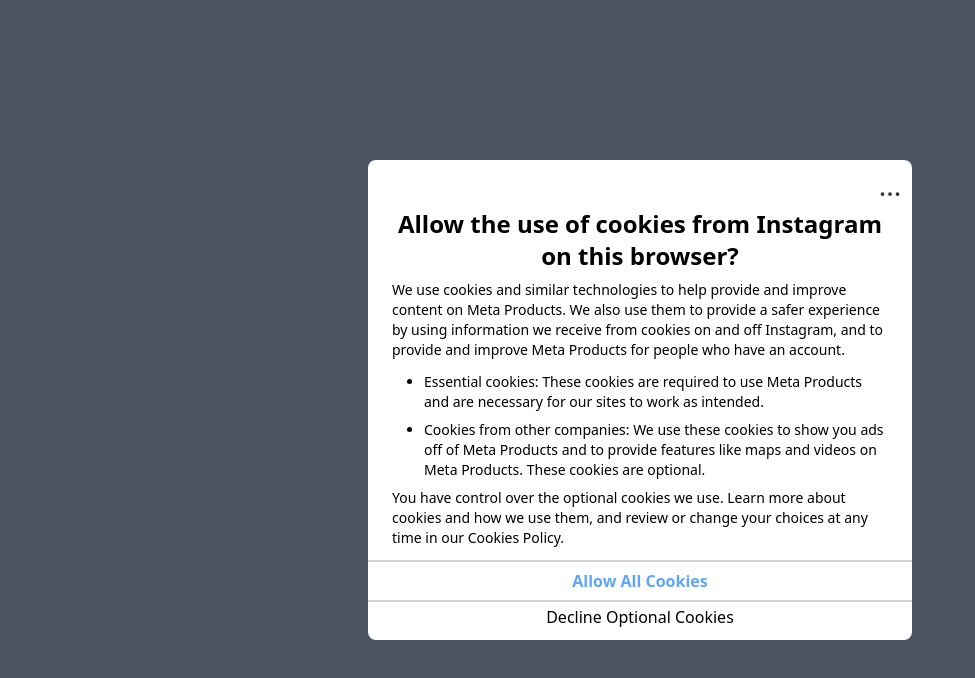
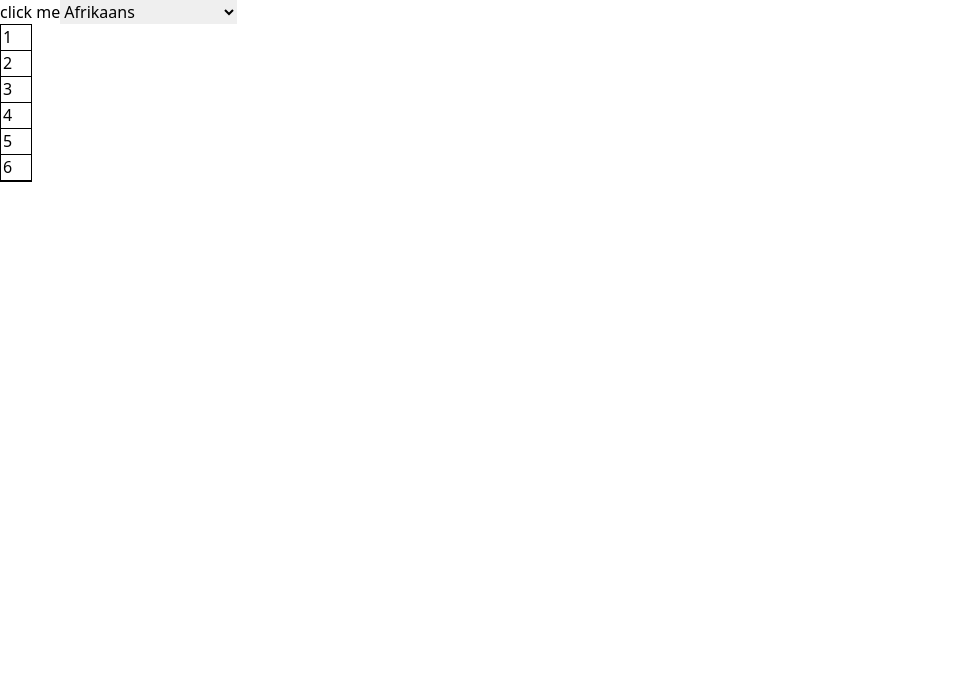
Before and after one commit to David-I7/Instagram, a React (Vite) app in the folder frontEnd/: page / in a window 1280 px wide. Shown: the top 678 px of the page, without its empty margins (0-975 px from the left). Built offline with nearby package versions, Linux system fonts and the light colour scheme.

Commit message:
Finish loginPage view

```diff
--- a/frontEnd/src/App.tsx
+++ b/frontEnd/src/App.tsx
@@ -1,9 +1,9 @@
-import CookiesModal from "./components/modals/CookiesModal";
+import Login from "./pages/Login";
 
 function App() {
   return (
     <>
-      <CookiesModal />
+      <Login />
     </>
   );
 }
--- a/frontEnd/src/assets/index.css
+++ b/frontEnd/src/assets/index.css
@@ -604,6 +604,10 @@
   width: 14rem;
 }
 
+.w-8 {
+  width: 2rem;
+}
+
 .flex-grow {
   flex-grow: 1;
 }
@@ -659,6 +663,10 @@
   border-width: 1px;
 }
 
+.border-b {
+  border-bottom-width: 1px;
+}
+
 .border-solid {
   border-style: solid;
 }
@@ -666,6 +674,11 @@
 .border-black {
   --tw-border-opacity: 1;
   border-color: rgb(0 0 0 / var(--tw-border-opacity));
+}
+
+.border-b-black {
+  --tw-border-opacity: 1;
+  border-bottom-color: rgb(0 0 0 / var(--tw-border-opacity));
 }
 
 .bg-gray-600 {
--- /dev/null
+++ b/frontEnd/src/components/common/SelectLanguage.tsx
@@ -0,0 +1,97 @@
+import { useRef } from "react";
+
+const SelectLanguage = () => {
+  const selectRef = useRef<HTMLSelectElement>(null);
+  return (
+    <>
+      <button
+        onClick={() => {
+          if (selectRef.current) {
+            selectRef.current.focus();
+            selectRef.current.selectedIndex = 1;
+            console.log(selectRef.current.selectedIndex);
+          }
+        }}
+      >
+        click me
+      </button>
+      <select ref={selectRef} aria-label="Switch Display Language">
+        <option value="af">Afrikaans</option>
+        <option value="ar">العربية</option>
+        <option value="cs">Čeština</option>
+        <option value="da">Dansk</option>
+        <option value="de">Deutsch</option>
+        <option value="el">Ελληνικά</option>
+        <option value="en">English</option>
+        <option value="en-gb">English (UK)</option>
+        <option value="es">Español (España)</option>
+        <option value="es-la">Español</option>
+        <option value="fa">فارسی</option>
+        <option value="fi">Suomi</option>
+        <option value="fr">Français</option>
+        <option value="he">עברית</option>
+        <option value="id">Bahasa Indonesia</option>
+        <option value="it">Italiano</option>
+        <option value="ja">日本語</option>
+        <option value="ko">한국어</option>
+        <option value="ms">Bahasa Melayu</option>
+        <option value="nb">Norsk</option>
+        <option value="nl">Nederlands</option>
+        <option value="pl">Polski</option>
+        <option value="pt-br">Português (Brasil)</option>
+        <option value="pt">Português (Portugal)</option>
+        <option value="ru">Русский</option>
+        <option value="sv">Svenska</option>
+        <option value="th">ภาษาไทย</option>
+        <option value="tl">Filipino</option>
+        <option value="tr">Türkçe</option>
+        <option value="zh-cn">中文(简体)</option>
+        <option value="zh-tw">中文(台灣)</option>
+        <option value="bn">বাংলা</option>
+        <option value="gu">ગુજરાતી</option>
+        <option value="hi">हिन्दी</option>
+        <option value="hr">Hrvatski</option>
+        <option value="hu">Magyar</option>
+        <option value="kn">ಕನ್ನಡ</option>
+        <option value="ml">മലയാളം</option>
+        <option value="mr">मराठी</option>
+        <option value="ne">नेपाली</option>
+        <option value="pa">ਪੰਜਾਬੀ</option>
+        <option value="si">සිංහල</option>
+        <option value="sk">Slovenčina</option>
+        <option value="ta">தமிழ்</option>
+        <option value="te">తెలుగు</option>
+        <option value="ur">اردو</option>
+        <option value="vi">Tiếng Việt</option>
+        <option value="zh-hk">中文(香港)</option>
+        <option value="bg">Български</option>
+        <option value="fr-ca">Français (Canada)</option>
+        <option value="ro">Română</option>
+        <option value="sr">Српски</option>
+        <option value="uk">Українська</option>
+      </select>
+      <div className="flex flex-col w-8 border border-solid border-black">
+        <option className=" border-b border-b-black border-b-solid" value={1}>
+          1
+        </option>
+        <option className=" border-b border-b-black border-b-solid" value={2}>
+          2
+        </option>
+        <option className=" border-b border-b-black border-b-solid" value={3}>
+          3
+        </option>
+        <option className=" border-b border-b-black border-b-solid" value={4}>
+          4
+        </option>
+        <option className=" border-b border-b-black border-b-solid" value={5}>
+          5
+        </option>
+        <option className=" border-b border-b-black border-b-solid" value={6}>
+          6
+        </option>
+      </div>
+    </>
+  );
+};
+
+export default SelectLanguage;
--- a/frontEnd/src/pages/Login.tsx
+++ b/frontEnd/src/pages/Login.tsx
@@ -1,7 +1,7 @@
-import React from "react";
+import SelectLanguage from "../components/common/SelectLanguage";
 
 const Login = () => {
-  return <div>Login</div>;
+  return <SelectLanguage />;
 };
 
 export default Login;
```
